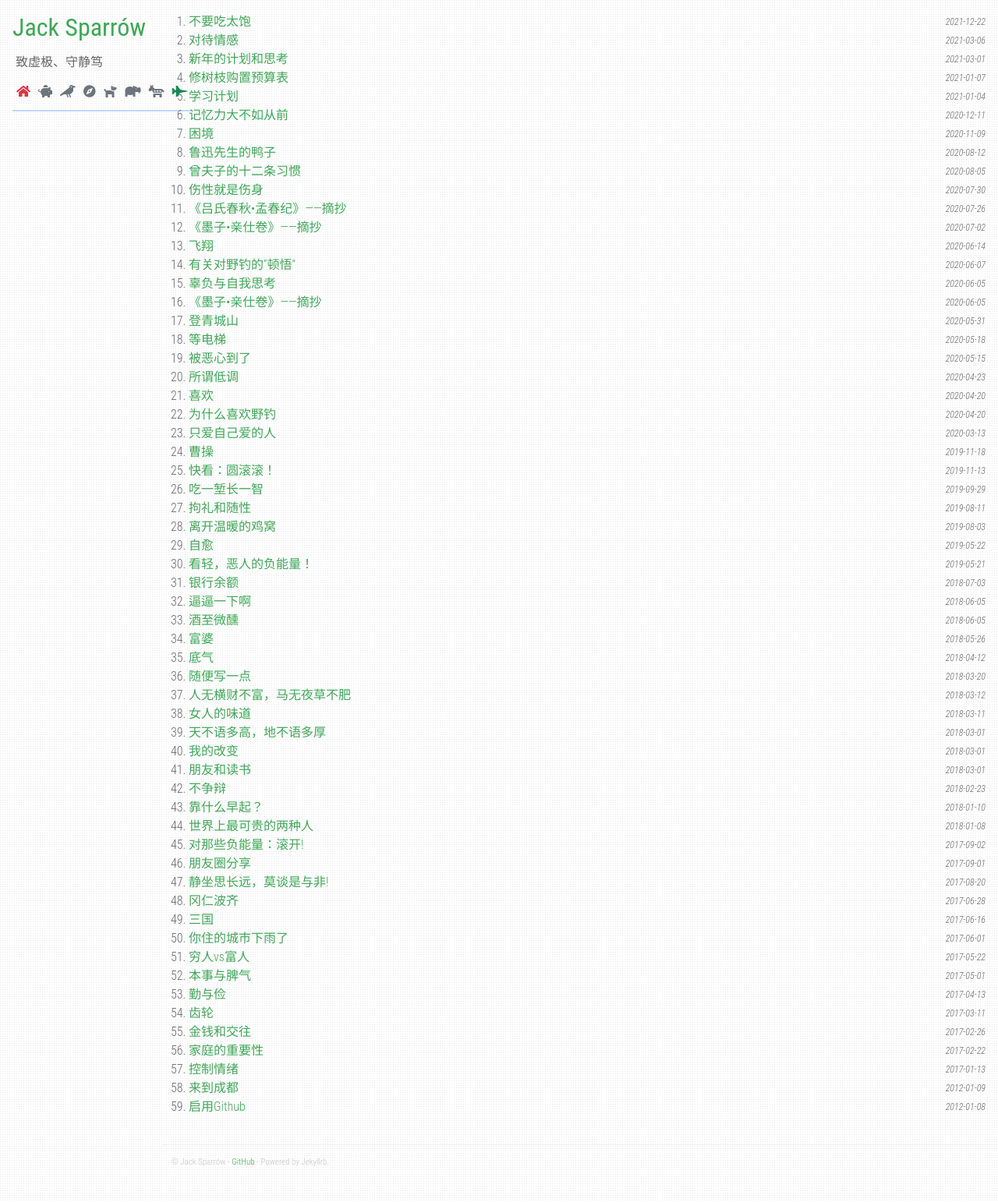
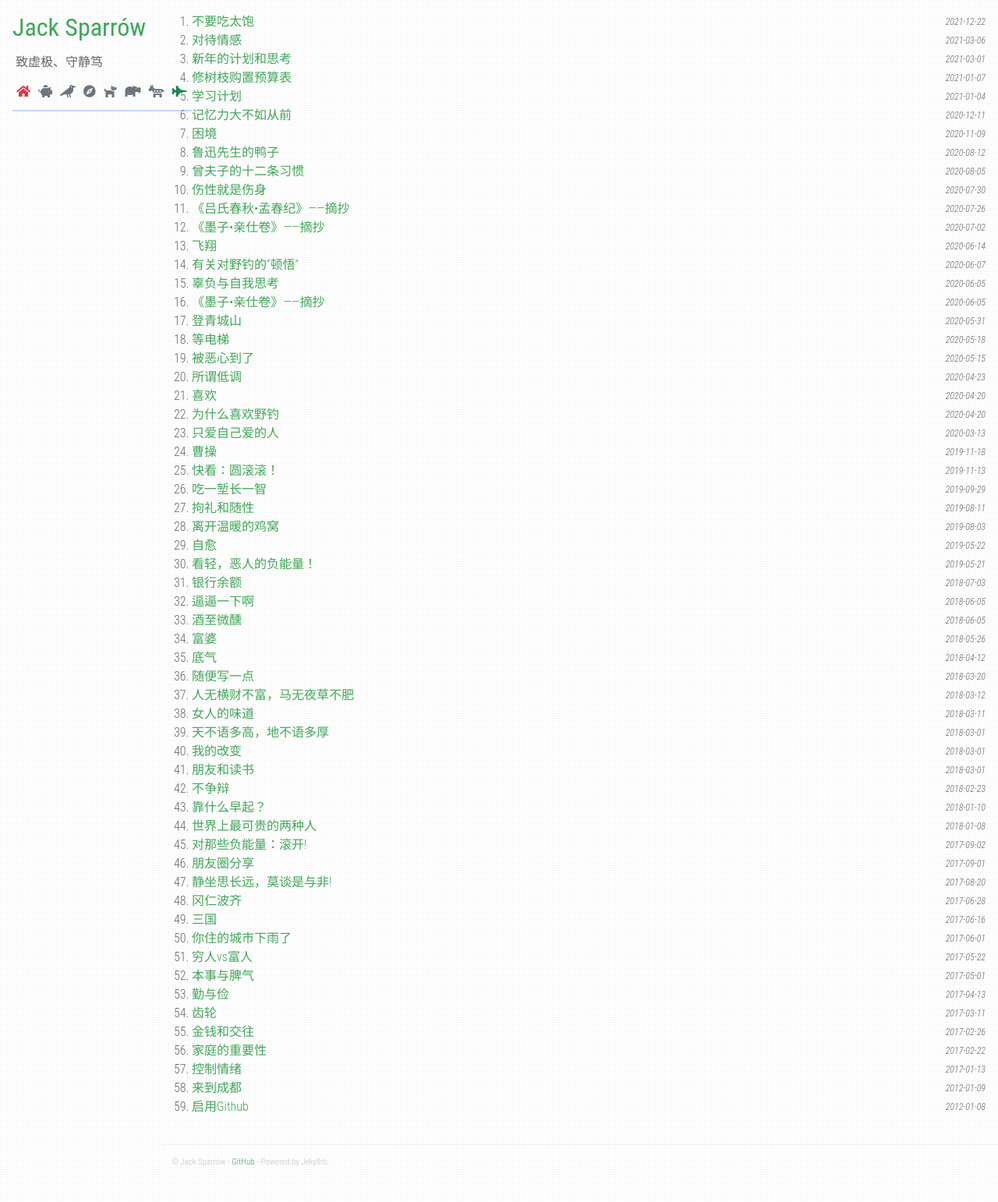
Before and after one commit to Yulinyi/jacksparrow.cn, a Jekyll site: the page built from index.html, in a window 1280 px wide. Shown: the whole page at 78% size. Built offline with Jekyll 4.4.1, drawn with Linux system fonts in a browser that asks for light colours; the list of posts is cut into pages by our own code.

Commit message:
Update index.html

```diff
--- a/index.html
+++ b/index.html
@@ -6,7 +6,7 @@ layout: default
   <!-- <h1 style="padding-left:13px;">{{ site.title }}</h1> -->
   <!-- <hr /> -->
 
-  <ol class="posts pe-2">
+  <ol class="posts ms-1 pe-2">
     {% for post in paginator.posts %}
       <li><a href="{{ post.url }}">{{ post.title }}</a> <i><span class="float-end" style="font-size:9pt;">{{ post.date | date:"%Y-%m-%d" }}</span></i></li>
     {% endfor %}
```
